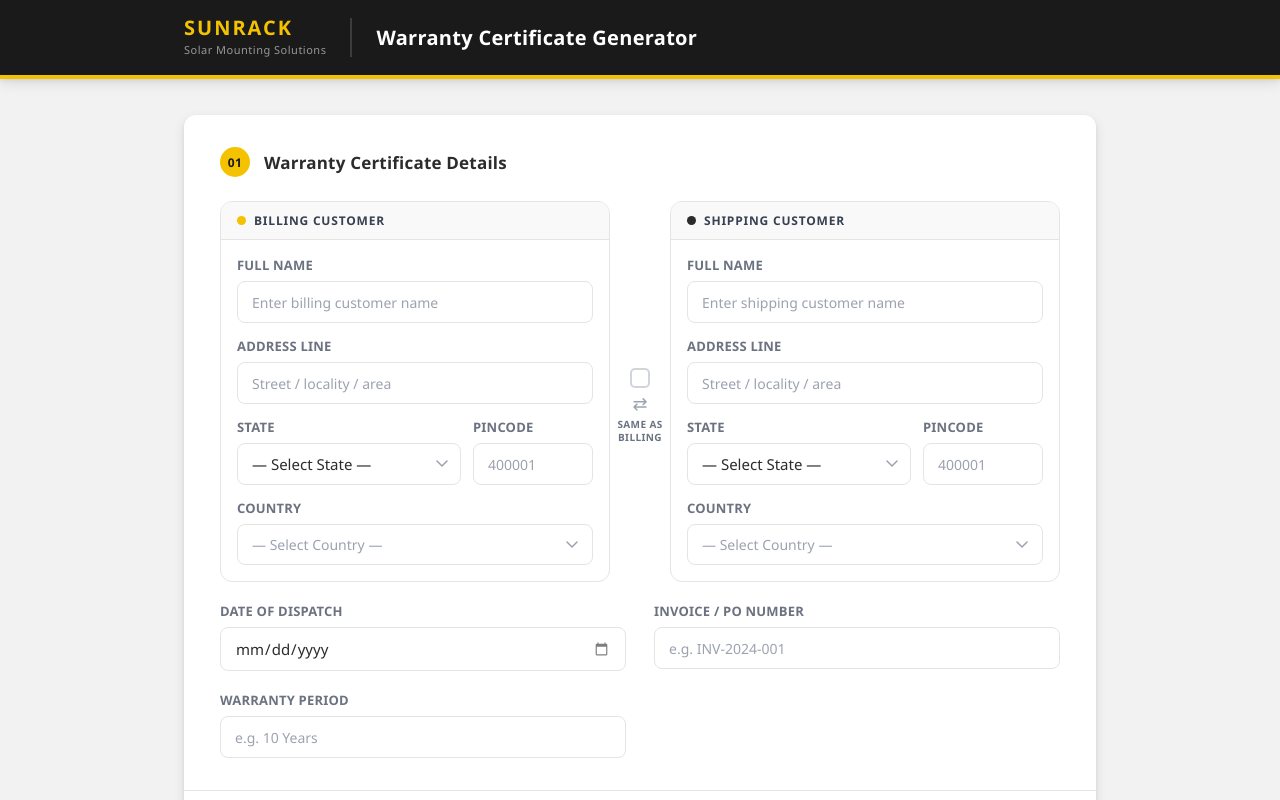
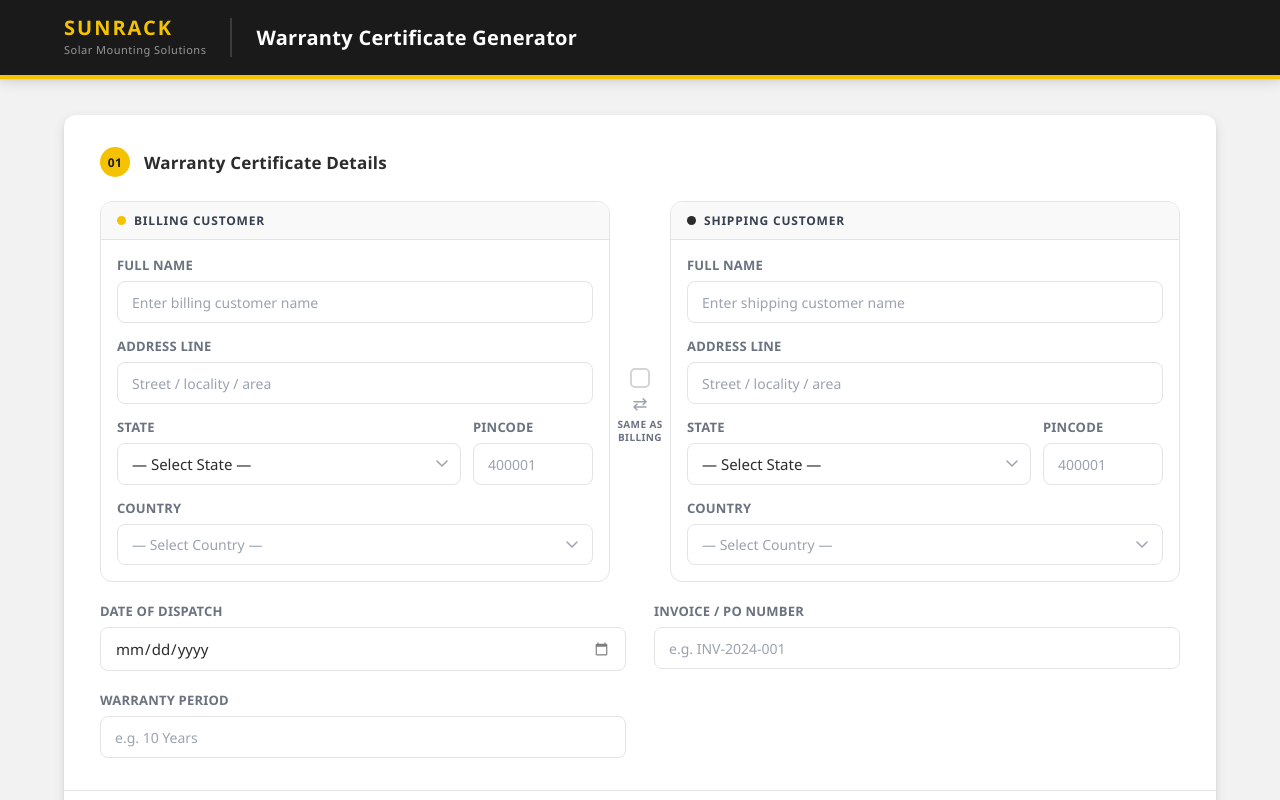
Before and after one commit to abujawed11/warranty-gen, a React app in the folder frontend/: page / in a window 1280 px wide. Shown: the top 800 px of the page. Built offline with nearby package versions, Linux system fonts and the light colour scheme; the HTML template or start-up script is replaced by a standard one.

Commit message:
width increases for front page

```diff
--- a/frontend/src/App.css
+++ b/frontend/src/App.css
@@ -44,7 +44,7 @@
 }
 
 .page-header-inner {
-  max-width: 960px;
+  max-width: 1200px;
   margin: 0 auto;
   padding: 18px 24px;
   display: flex;
@@ -86,7 +86,7 @@
 /* ── Main content ─────────────────────────────────────── */
 .page-main {
   flex: 1;
-  max-width: 960px;
+  max-width: 1200px;
   width: 100%;
   margin: 0 auto;
   padding: 36px 24px 48px;
```
